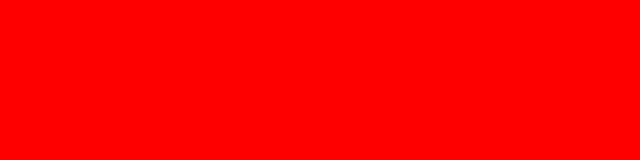
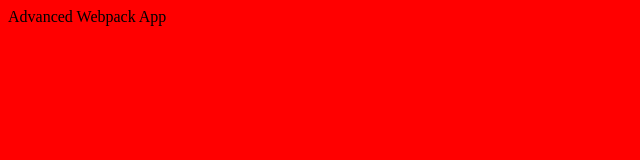
Before and after one commit to dfenstermaker/webpack-workshop, a website built with webpack: page index.html in a window 1280 px wide. Shown: the whole page, without its empty margins (0-640 px from the left). Built offline with nearby package versions, Linux system fonts and the light colour scheme; some packages are replaced by stand-ins of ours.

Commit message:
added text to body :)

```diff
--- a/index.html
+++ b/index.html
@@ -4,7 +4,9 @@
 <title>Webpack Workshop</title>
 </head>
 
-<body></body>
+<body>
+    Advanced Webpack App
+</body>
 <script src="dist/index.js"></script>
 <script src="dist/styles.js"></script>
 </html>
```
